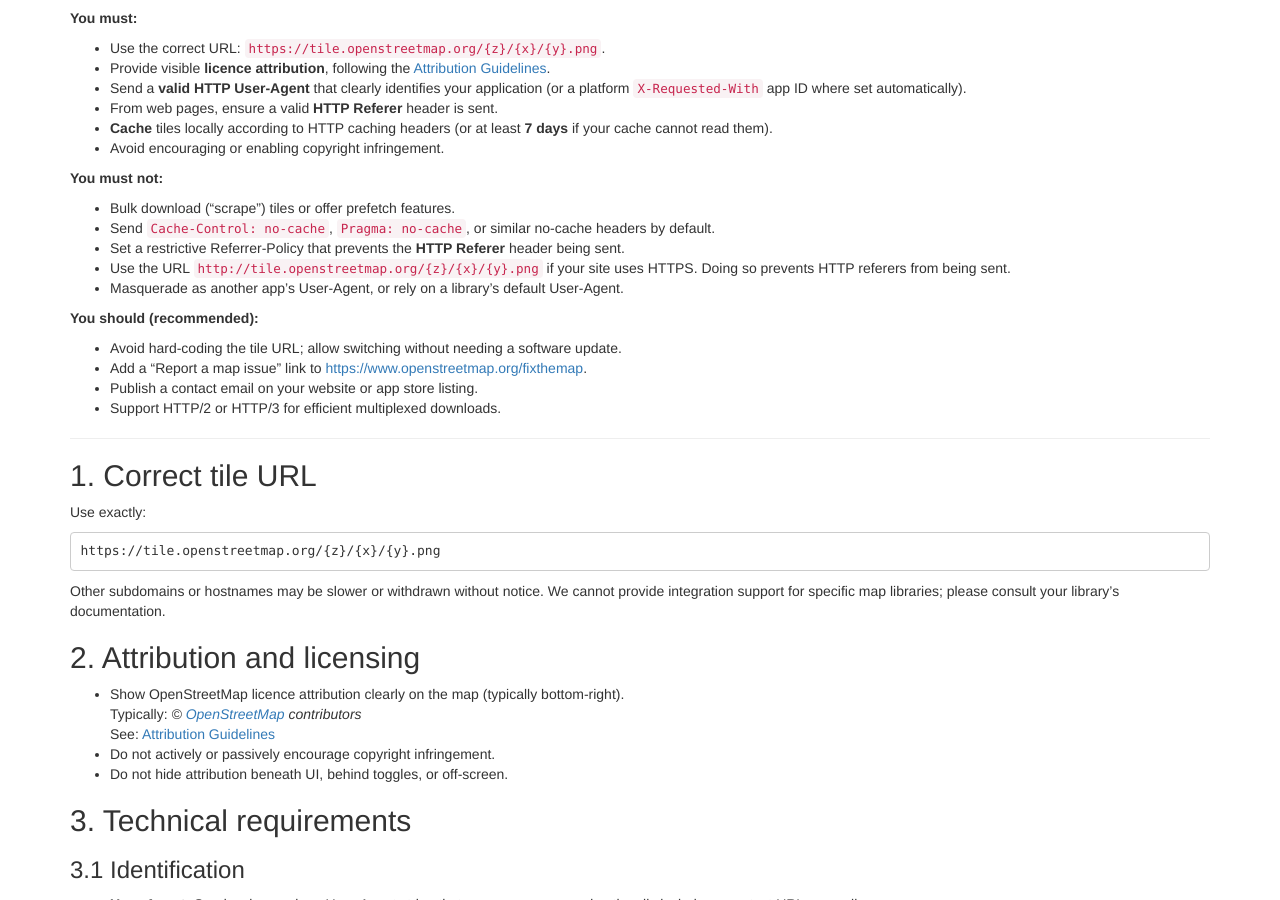
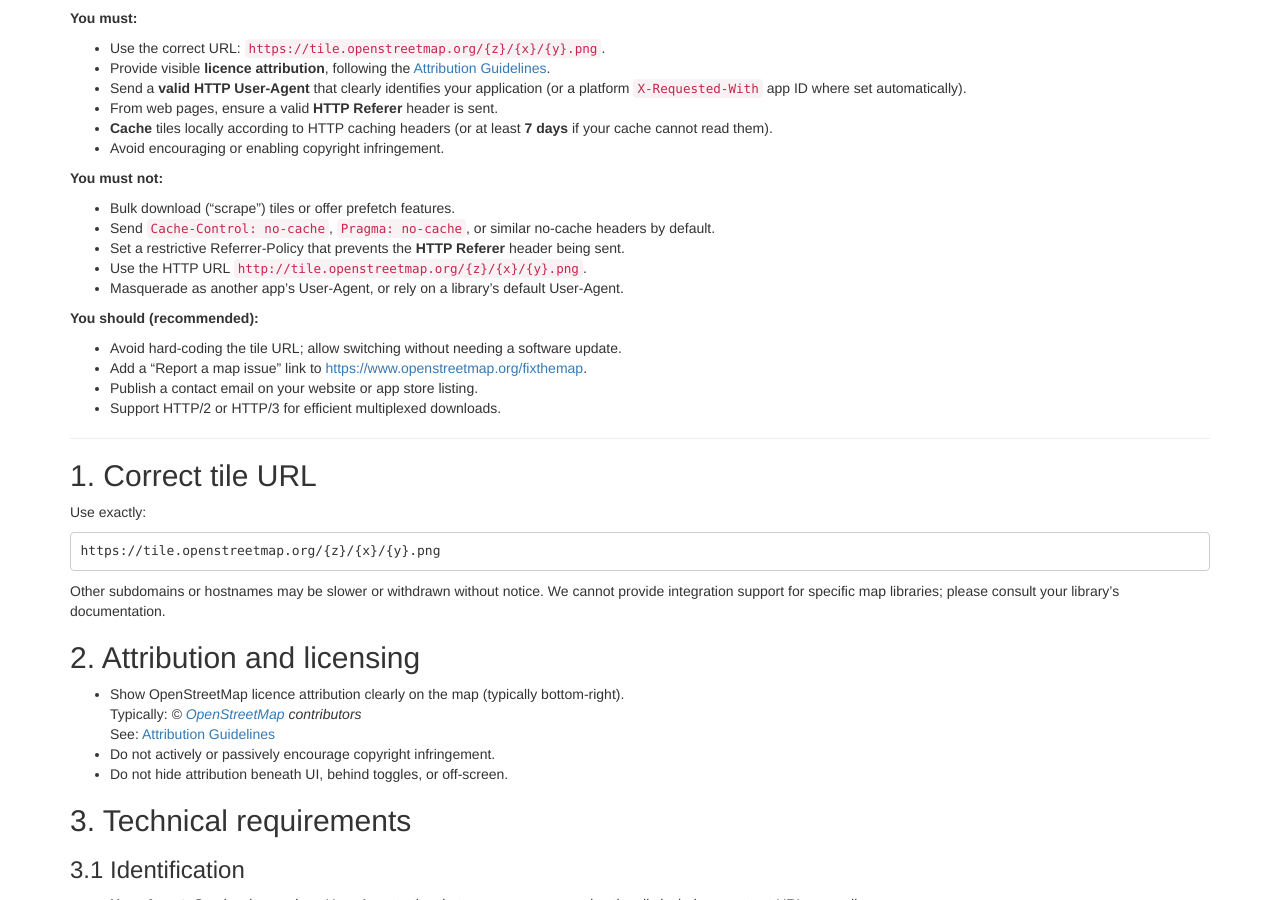
Before and after one commit to openstreetmap/owg-website, a Jekyll site: the page built from policies/tiles.md, in a window 1280 px wide and 900 px high, scrolled down 348 px. Built offline with Jekyll 4.4.1, drawn with Linux system fonts in a browser that asks for light colours.

Commit message:
Rephrase the: must not use HTTP url to always require HTTPS

```diff
--- a/policies/tiles.md
+++ b/policies/tiles.md
@@ -31,7 +31,7 @@
 * Bulk download ("scrape") tiles or offer prefetch features.
 * Send `Cache-Control: no-cache`, `Pragma: no-cache`, or similar no-cache headers by default.
 * Set a restrictive Referrer-Policy that prevents the **HTTP Referer** header being sent.
-* Use the URL `http://tile.openstreetmap.org/{z}/{x}/{y}.png` if your site uses HTTPS. Doing so prevents HTTP referers from being sent.
+* Use the HTTP URL `http://tile.openstreetmap.org/{z}/{x}/{y}.png`.
 * Masquerade as another app's User-Agent, or rely on a library's default User-Agent.
 
 **You should (recommended):**
```
